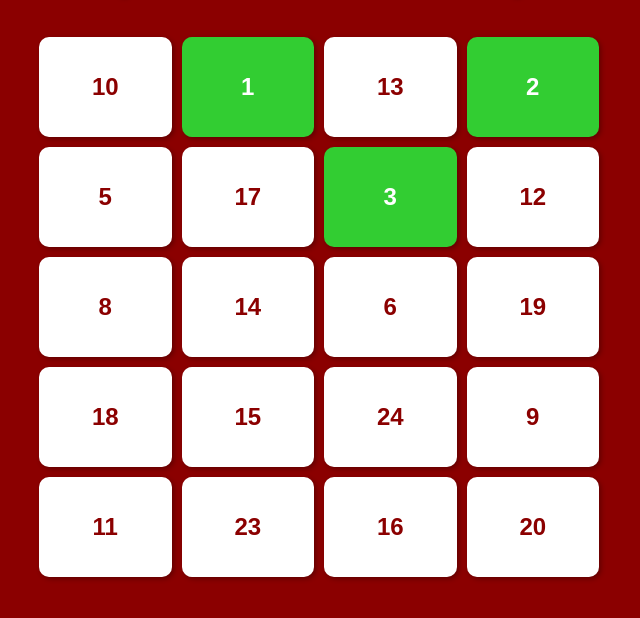
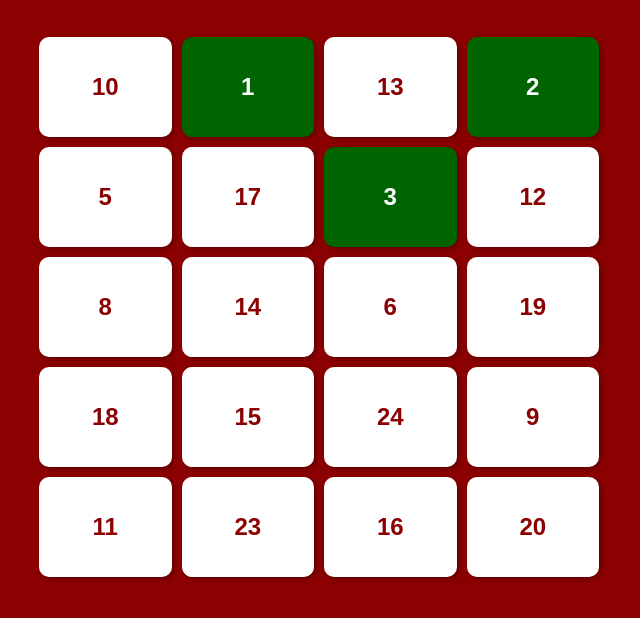
Before and after one commit to NinsGroh96/Adventkalender24, a plain HTML site: page index.html in a window 1280 px wide. Shown: the part 70-688 px from the top of the page, without its empty margins (321-961 px from the left). Drawn offline with Linux system fonts and the light colour scheme.

Commit message:
Update index.html

```diff
--- a/index.html
+++ b/index.html
@@ -65,9 +65,9 @@
             overflow: hidden;
         }
 
-        /* Hellgrüne Türen mit Audio */
+        /* Tannengrüne Türen mit Audio */
         .door.active {
-            background: #32cd32; /* Hellgrün */
+            background: #006400; /* Tannengrün */
             color: #fff; /* Weiß */
         }
 
```
